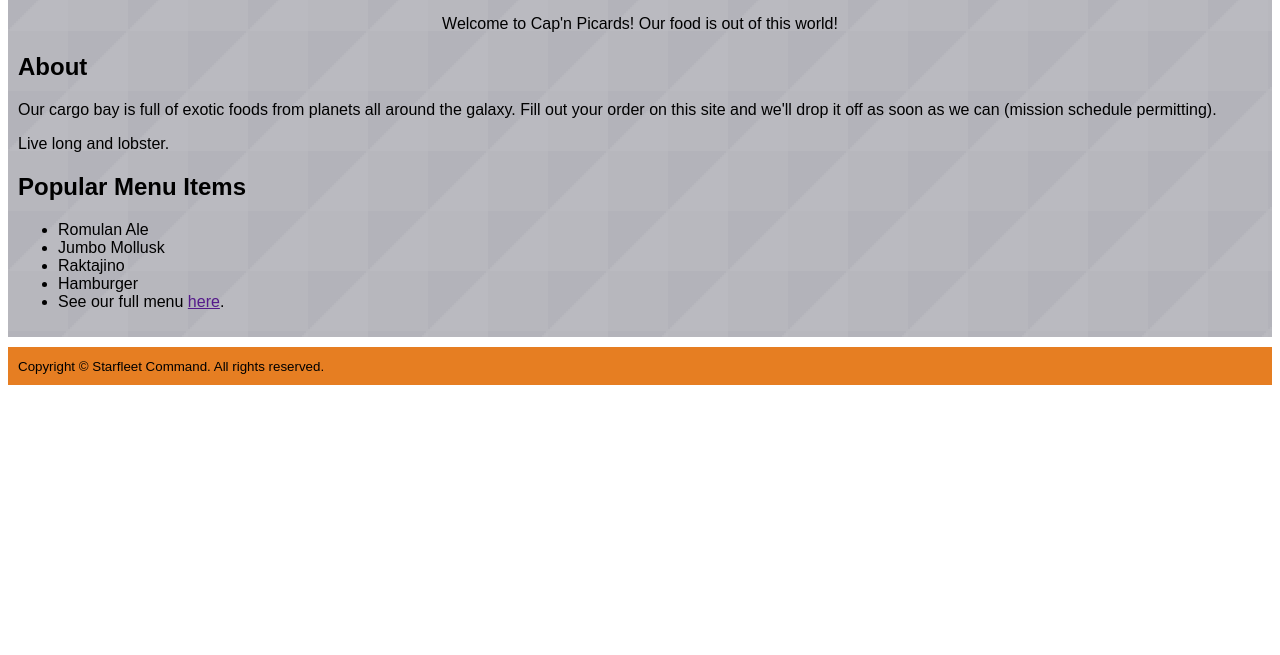
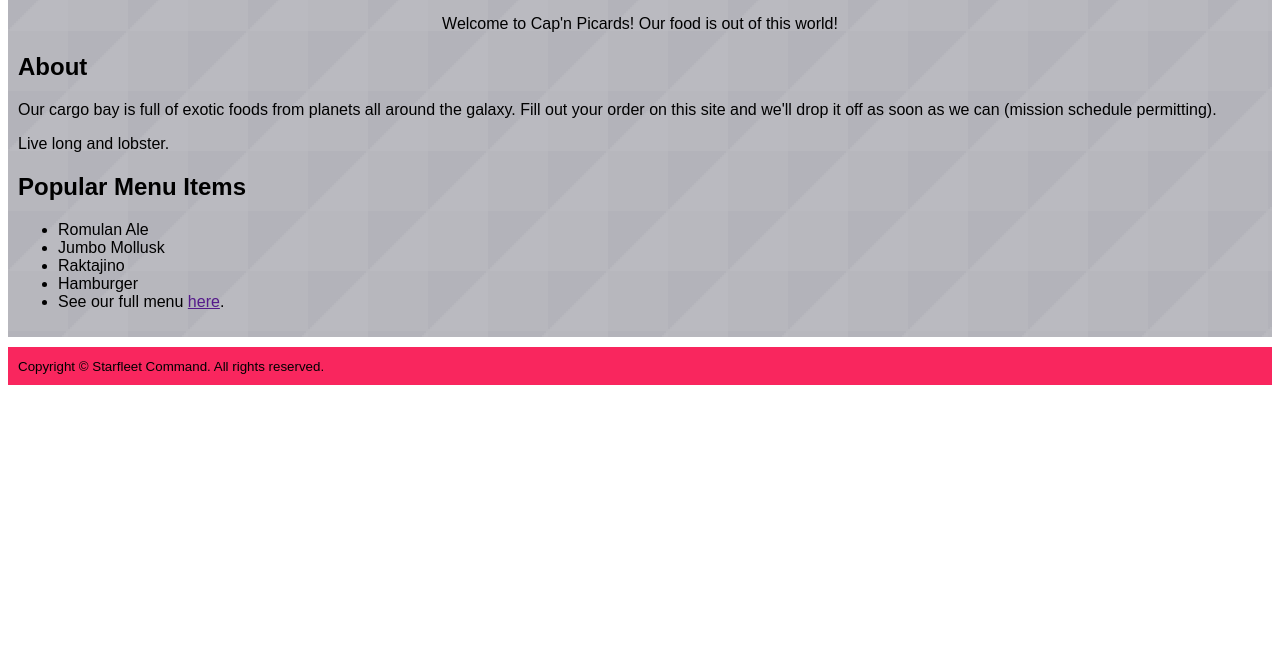
Before and after one commit to catoemw/space-catering, a plain HTML site: page index.html in a window 1280 px wide. Shown: the part 145-800 px from the top of the page. Drawn offline with Linux system fonts and the light colour scheme.

Commit message:
changed header/footer color

```diff
--- a/style.css
+++ b/style.css
@@ -5,7 +5,7 @@ body {
 header,
 footer {
 	padding: 10px;
-	background-color: #e67e22
+	background-color: #f9265e
 }
 main {
 	background-image: url("assets/triangular_@2X.png");
```
